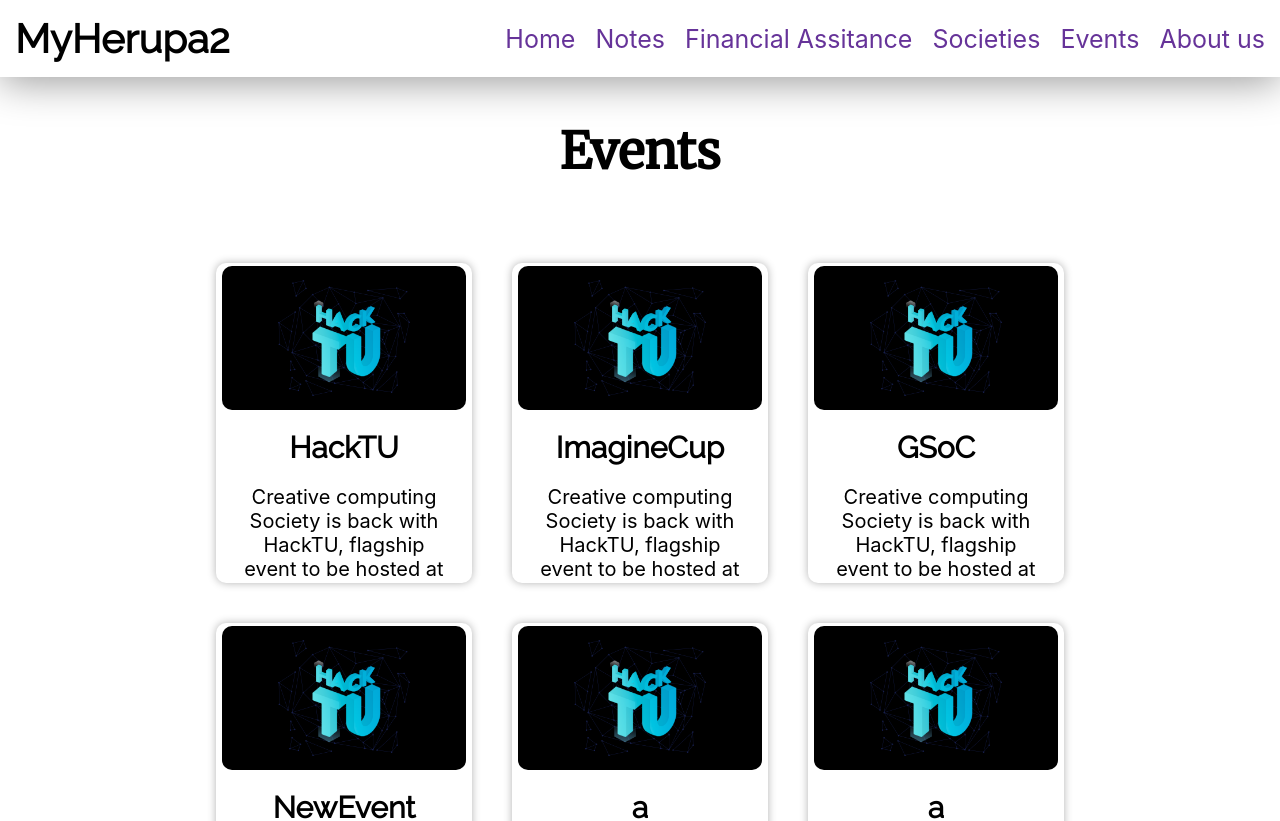
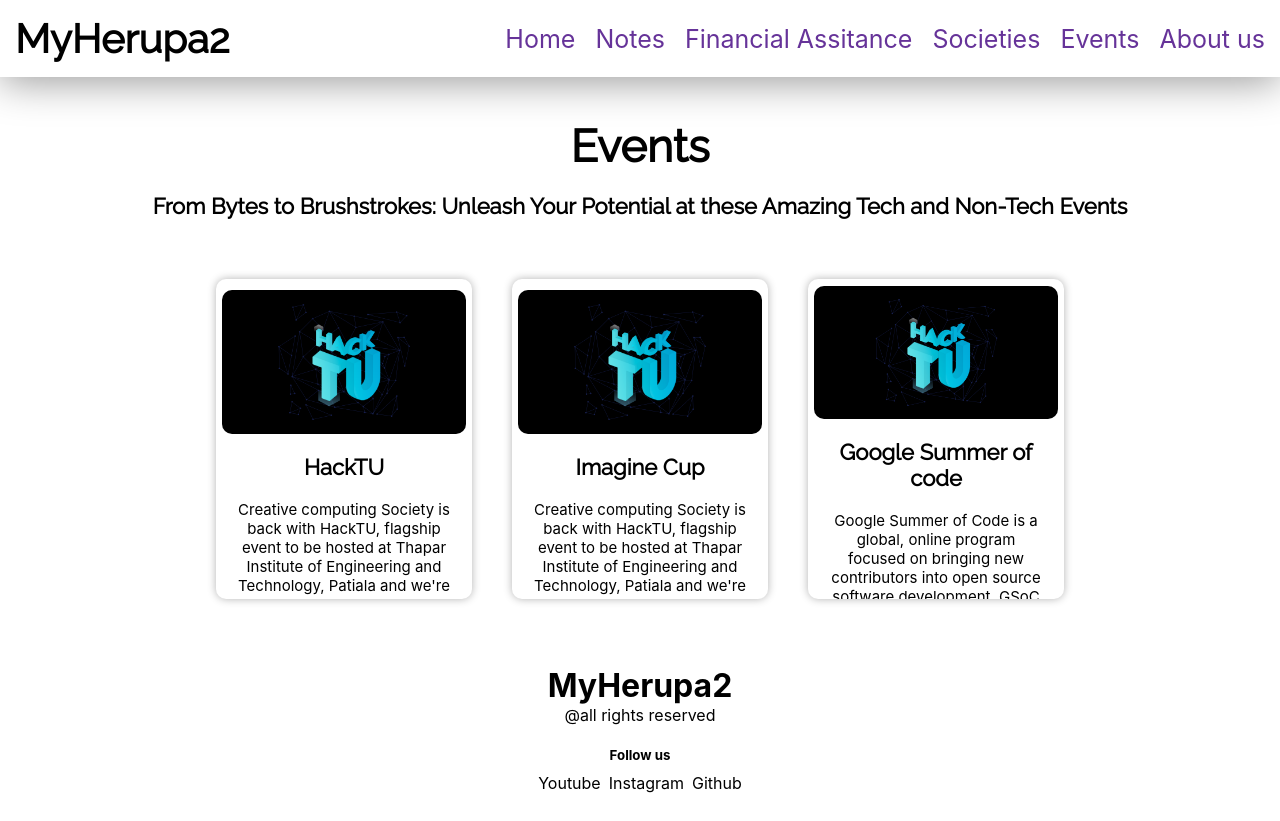
Before and after one commit to Akhil-Sharma-26/code-hunters, a React (Create React App) app in the folder client/: page /events in a window 1280 px wide. Shown: the top 821 px of the page. Built offline with nearby package versions, Linux system fonts and the light colour scheme.

Commit message:
New maping of Cards

```diff
--- a/client/src/Components/Card.jsx
+++ b/client/src/Components/Card.jsx
@@ -7,7 +7,7 @@
     <div className="body">
         <div className="logo"></div>
         <h3 className="name">{props.name}</h3>
-        <p className="description">Creative computing Society is back with HackTU, flagship event to be hosted at Thapar Institute of Engineering and Technology, Patiala and we're excited to see what new and exciting ideas will come out of this year's event.</p>
+        <p className="description">{props.desc}</p>
     </div>
     </>
   )
--- a/client/src/Components/Event.jsx
+++ b/client/src/Components/Event.jsx
@@ -3,12 +3,28 @@
 
 const Event = () => {
 
-    const array = [ 'HackTU', 'ImagineCup' , 'GSoC', 'NewEvent' , 'a' , 'a' , "a"]
+    const objectArr = [
+        {
+            'name': 'HackTU',
+            'pic': '../Assests/HACKTU.png',
+            'desc': "Creative computing Society is back with HackTU, flagship event to be hosted at Thapar Institute of Engineering and Technology, Patiala and we're excited to see what new and exciting ideas will come out of this year's event"
+        },
+        {
+            'name': 'Imagine Cup',
+            'pic': '../Assests/ic.jpg',
+            'desc': "Creative computing Society is back with HackTU, flagship event to be hosted at Thapar Institute of Engineering and Technology, Patiala and we're excited to see what new and exciting ideas will come out of this year's event"
+        },
+        {
+            'name': 'Google Summer of code',
+            'pic': '../Assests/ic.jpg',
+            'desc': "Google Summer of Code is a global, online program focused on bringing new contributors into open source software development. GSoC Contributors work with an open source organization on a 12+ week programming project under the guidance of mentors."
+        }
+    ]
 
   return (
     <div className='event'>
         <h1>Events</h1>
-
+        <h5>From Bytes to Brushstrokes: Unleash Your Potential at these Amazing Tech and Non-Tech Events</h5>
         {/* <div className="cards">
             {/* <div className="c1" id='cd1'>
                 <div className="pic1"></div>
@@ -30,9 +46,13 @@
         {/* <Card name="HackTU"/> */}
         <div className='cards'>
         {
-            array.map((i) => (
-                <Card name={i} key={i}/>
+            objectArr.map((i) => (
+                <Card name={i.name} desc={i.desc} key={i}/>
             ))
+        }
+
+        {
+            // picarray.map( (i) => )
         }
         </div>
     </div>
--- a/client/src/Styles/Card.scss
+++ b/client/src/Styles/Card.scss
@@ -29,6 +29,8 @@
         padding: 20px;
         box-shadow: 0 0 0 rgba($color: #000000, $alpha: 1.0);
         transition: box-shadow 0.3s ease;
+        // padding-top: px
+        margin-top: 7px;
     }
 
     > .logo:hover{
@@ -37,21 +39,35 @@
 
     > .name {
         font-family: 'Raleway' , sans-serif;
-        font-size: 30px;
+        font-size: 22px;
         padding: 20px;
+        text-align: center;
     }
 
     > .description{
         // font-family:
-        font-size: 20px ;
+        font-size: 15px ;
         height: 12vh;
         padding: 20px;
         text-align: center;
         // overflow:hidden;
-        overflow-y: hidden;
+        overflow-y: scroll;
         padding-top: 0px;
         ;
+        // text-overflow: ellipsis;
+        // white-space: nowrap;
+        &::-webkit-scrollbar {
+            width: 3px; /* Set the width of the scrollbar */
+          }
+
+        &::-webkit-scrollbar-thumb {
+            background-color: red; /* Set the background color of the scrollbar thumb */
+        }
     }
+
+    // >.description:hover{
+    //     // overflow-y: hiid
+    // }
 
 }
 .body:hover{
--- a/client/src/Styles/Event.scss
+++ b/client/src/Styles/Event.scss
@@ -20,11 +20,14 @@
     // overflow-x:
 
     > h1 {
-        font-size: 50px;
+        font-size: 45px;
         margin: 20px ;
-        font-family: 'Merriweather', serif;
+        font-family: 'Raleway', sans-serif;
     }
-
+    > h5{
+        font-size: 22px;
+        font-family: 'Raleway', sans-serif;
+    }
     > .cards {
         width: 100%;
         display: flex ;
```
